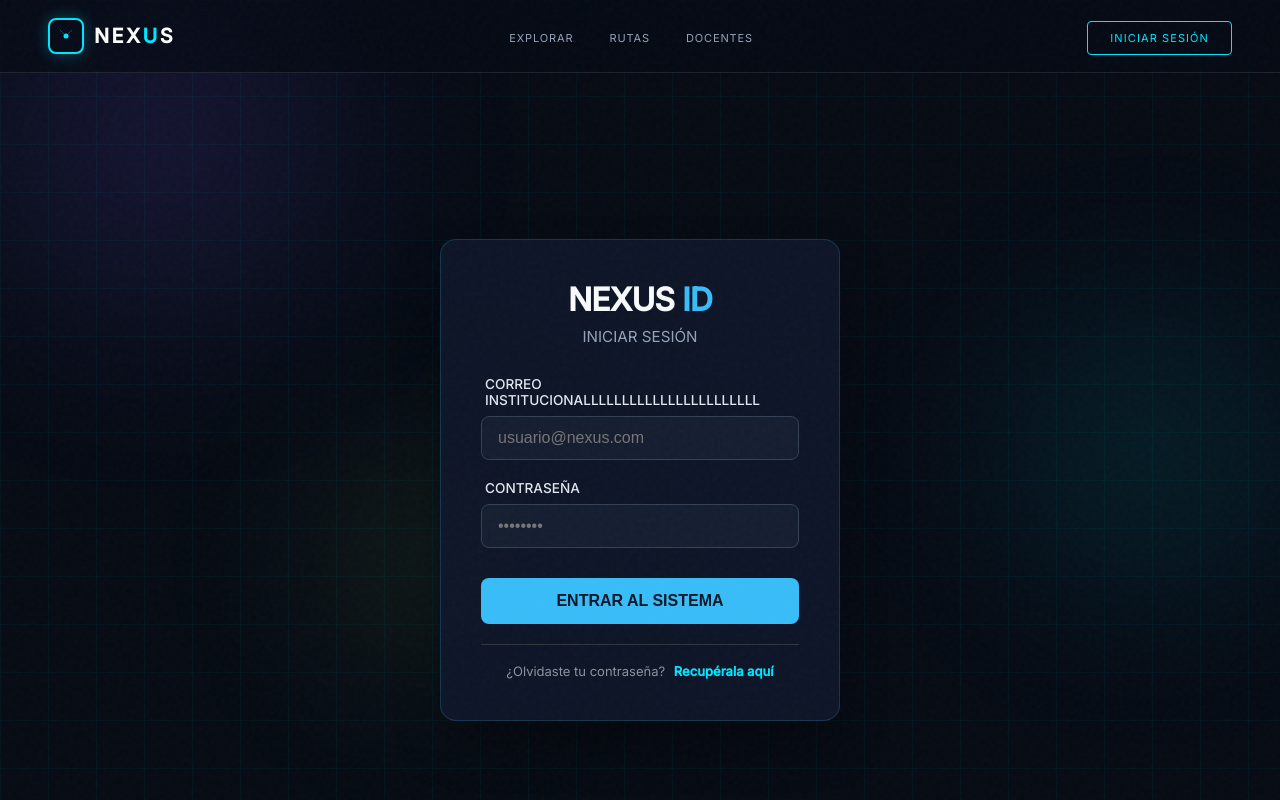
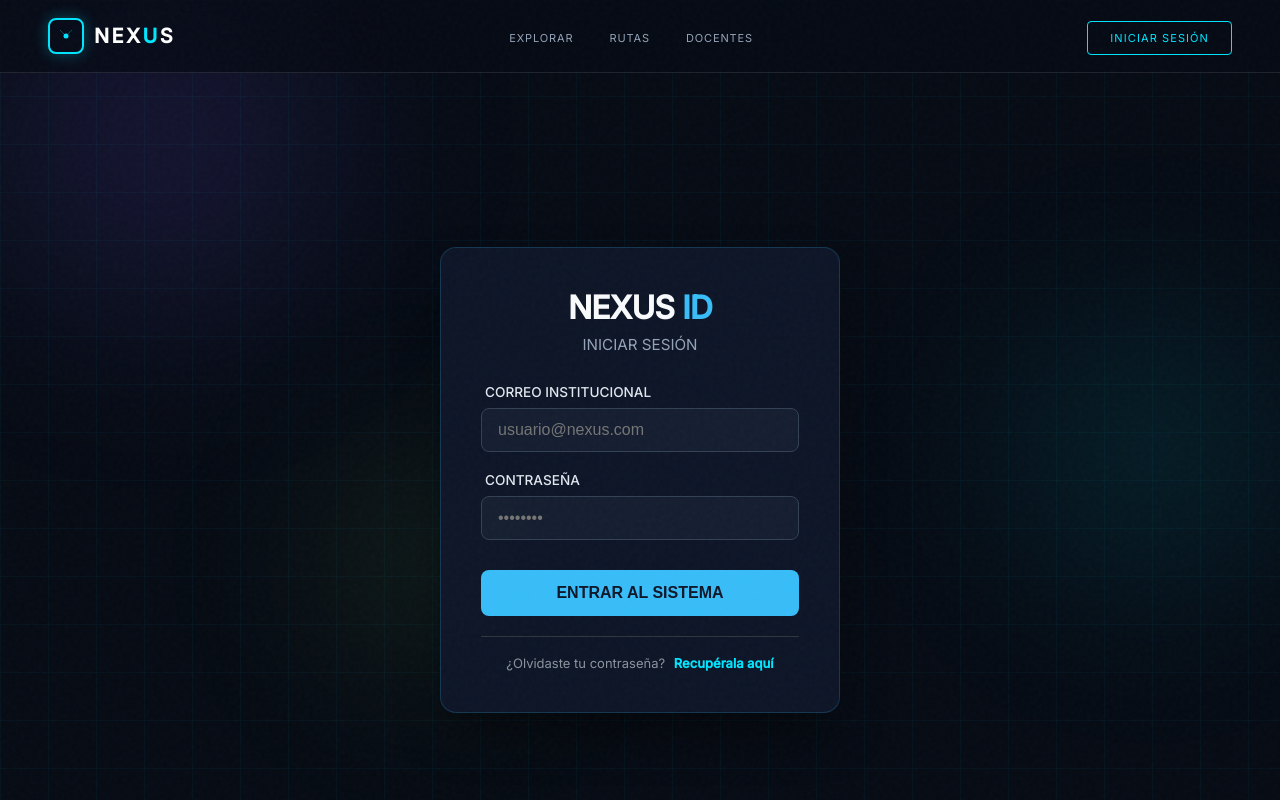
Before and after one commit to Marianao18/Nexus, a React (Create React App) app in the folder Nexus-main/: page /login in a window 1280 px wide. Shown: the top 800 px of the page. Built offline with nearby package versions, Linux system fonts and the light colour scheme.

Commit message:
ultima prueba CI/CD

```diff
--- a/Nexus-main/src/components/Login.jsx
+++ b/Nexus-main/src/components/Login.jsx
@@ -70,7 +70,7 @@ const Login = () => {
 
                 <form onSubmit={manejarLogin} className="login-form">
                     <div className="login-input-group">
-                        <label className="login-label">Correo Institucionalllllllllllllllllllllll</label>
+                        <label className="login-label">Correo Institucional</label>
                         <input
                             type="email"
                             placeholder="usuario@nexus.com"
```
